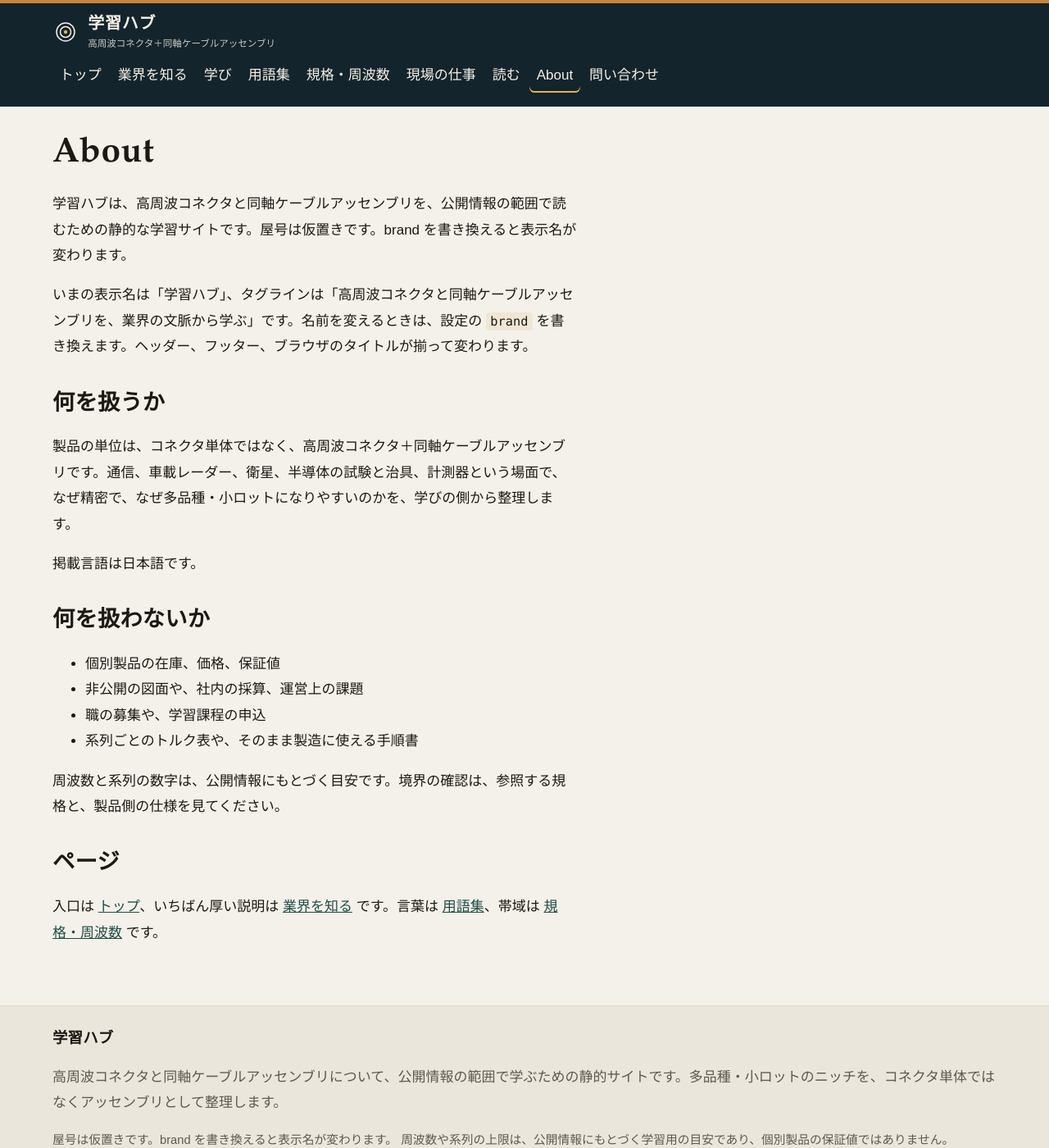
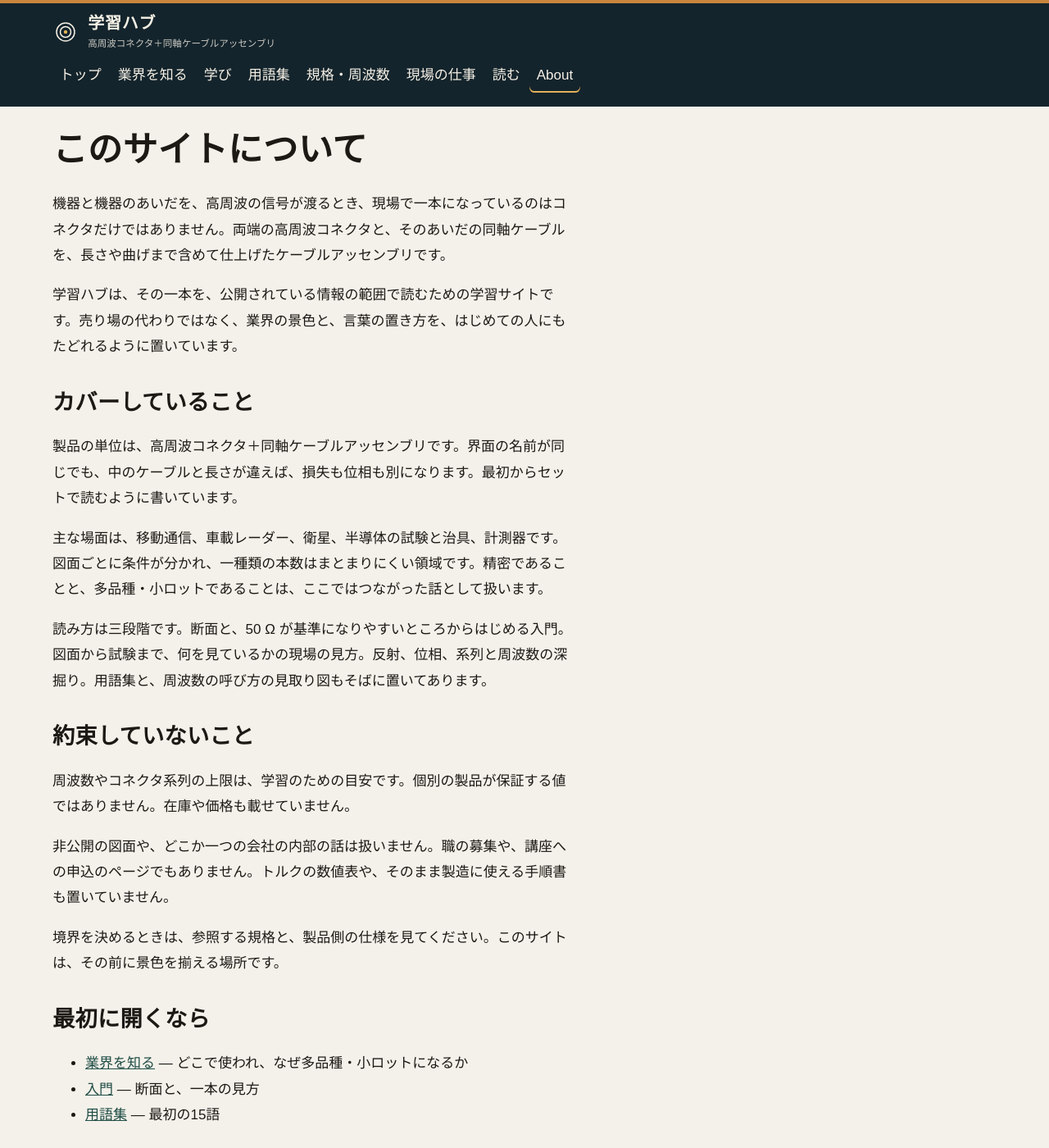
Before and after one commit to KFPn6/rf-learning, a Jekyll site: the page built from about/index.md, in a window 1280 px wide and 1400 px high. Shown: the whole window at 82% size. Built offline with Jekyll 4.4.1, drawn with Linux system fonts in a browser that asks for light colours; some of the changed text lies outside the part shown.

Commit message:
Rewrite About for visitors and drop contact from the nav
The About page now explains the learning site without setup notes.
問い合わせ is no longer linked from the header, footer, or home list.

Co-authored-by: KFPn6 <KFPn6@users.noreply.github.com>

```diff
--- a/_config.yml
+++ b/_config.yml
@@ -59,8 +59,6 @@ nav:
     url: /reading/
   - title: About
     url: /about/
-  - title: 問い合わせ
-    url: /contact/
 
 exclude:
   - README.md
--- a/_includes/footer.html
+++ b/_includes/footer.html
@@ -2,10 +2,6 @@
   <div class="footer-inner">
     <p class="footer-brand">{{ site.brand }}</p>
     <p>{{ site.description }}</p>
-    <p class="footer-meta">{{ site.brand_note }} 周波数や系列の上限は、公開情報にもとづく学習用の目安であり、個別製品の保証値ではありません。</p>
-    <p class="footer-links">
-      <a href="{{ site.repository_url }}">リポジトリ</a>
-      <a href="{{ site.repository_url }}/blob/main/docs/METRICS.md">運営メモ（計測と目標）</a>
-    </p>
+    <p class="footer-meta">周波数や系列の上限は、公開情報にもとづく学習用の目安です。個別製品の保証値ではありません。</p>
   </div>
 </footer>
--- a/about/index.md
+++ b/about/index.md
@@ -1,31 +1,34 @@
 ---
 layout: default
-title: About
-description: この学習サイトの範囲、屋号の仮置き、掲載している言語について。
+title: このサイトについて
+description: 高周波コネクタと同軸ケーブルアッセンブリを、業界の文脈から読むための学習サイトです。
 permalink: /about/
 ---
 
-# About
+# このサイトについて
 
-{{ site.brand }}は、高周波コネクタと同軸ケーブルアッセンブリを、公開情報の範囲で読むための静的な学習サイトです。{{ site.brand_note }}
+機器と機器のあいだを、高周波の信号が渡るとき、現場で一本になっているのはコネクタだけではありません。両端の高周波コネクタと、そのあいだの同軸ケーブルを、長さや曲げまで含めて仕上げたケーブルアッセンブリです。
 
-いまの表示名は「{{ site.brand }}」、タグラインは「{{ site.tagline }}」です。名前を変えるときは、設定の `brand` を書き換えます。ヘッダー、フッター、ブラウザのタイトルが揃って変わります。
+{{ site.brand }}は、その一本を、公開されている情報の範囲で読むための学習サイトです。売り場の代わりではなく、業界の景色と、言葉の置き方を、はじめての人にもたどれるように置いています。
 
-## 何を扱うか
+## カバーしていること
 
-製品の単位は、コネクタ単体ではなく、高周波コネクタ＋同軸ケーブルアッセンブリです。通信、車載レーダー、衛星、半導体の試験と治具、計測器という場面で、なぜ精密で、なぜ多品種・小ロットになりやすいのかを、学びの側から整理します。
+製品の単位は、高周波コネクタ＋同軸ケーブルアッセンブリです。界面の名前が同じでも、中のケーブルと長さが違えば、損失も位相も別になります。最初からセットで読むように書いています。
 
-掲載言語は日本語です。
+主な場面は、移動通信、車載レーダー、衛星、半導体の試験と治具、計測器です。図面ごとに条件が分かれ、一種類の本数はまとまりにくい領域です。精密であることと、多品種・小ロットであることは、ここではつながった話として扱います。
 
-## 何を扱わないか
+読み方は三段階です。断面と、50 Ω が基準になりやすいところからはじめる入門。図面から試験まで、何を見ているかの現場の見方。反射、位相、系列と周波数の深掘り。用語集と、周波数の呼び方の見取り図もそばに置いてあります。
 
-- 個別製品の在庫、価格、保証値
-- 非公開の図面や、社内の採算、運営上の課題
-- 職の募集や、学習課程の申込
-- 系列ごとのトルク表や、そのまま製造に使える手順書
+## 約束していないこと
 
-周波数と系列の数字は、公開情報にもとづく目安です。境界の確認は、参照する規格と、製品側の仕様を見てください。
+周波数やコネクタ系列の上限は、学習のための目安です。個別の製品が保証する値ではありません。在庫や価格も載せていません。
 
-## ページ
+非公開の図面や、どこか一つの会社の内部の話は扱いません。職の募集や、講座への申込のページでもありません。トルクの数値表や、そのまま製造に使える手順書も置いていません。
 
-入口は [トップ]({{ '/' | relative_url }})、いちばん厚い説明は [業界を知る]({{ '/industry/' | relative_url }}) です。言葉は [用語集]({{ '/glossary/' | relative_url }})、帯域は [規格・周波数]({{ '/spectrum/' | relative_url }}) です。
+境界を決めるときは、参照する規格と、製品側の仕様を見てください。このサイトは、その前に景色を揃える場所です。
+
+## 最初に開くなら
+
+- [業界を知る]({{ '/industry/' | relative_url }}) — どこで使われ、なぜ多品種・小ロットになるか
+- [入門]({{ '/learn/beginner/' | relative_url }}) — 断面と、一本の見方
+- [用語集]({{ '/glossary/' | relative_url }}) — 最初の15語
```
Also changed, not shown: index.md (+1 -2 lines), README.md.
